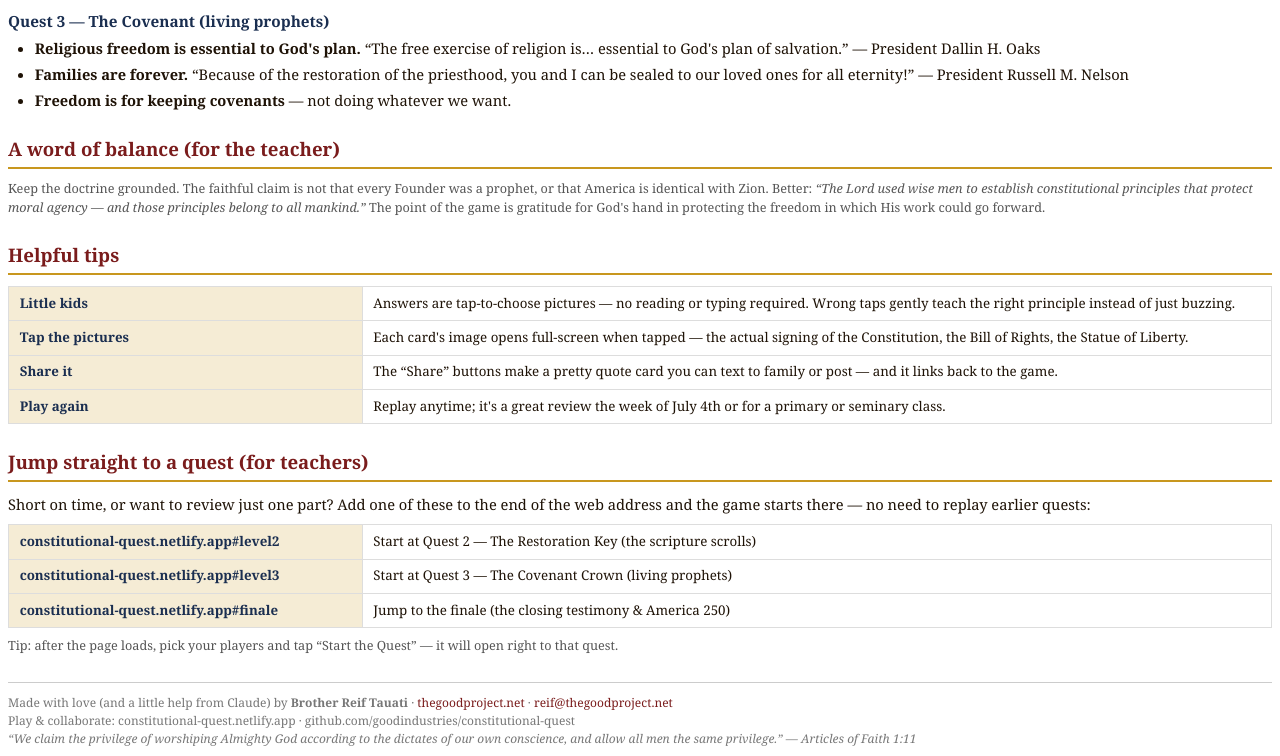
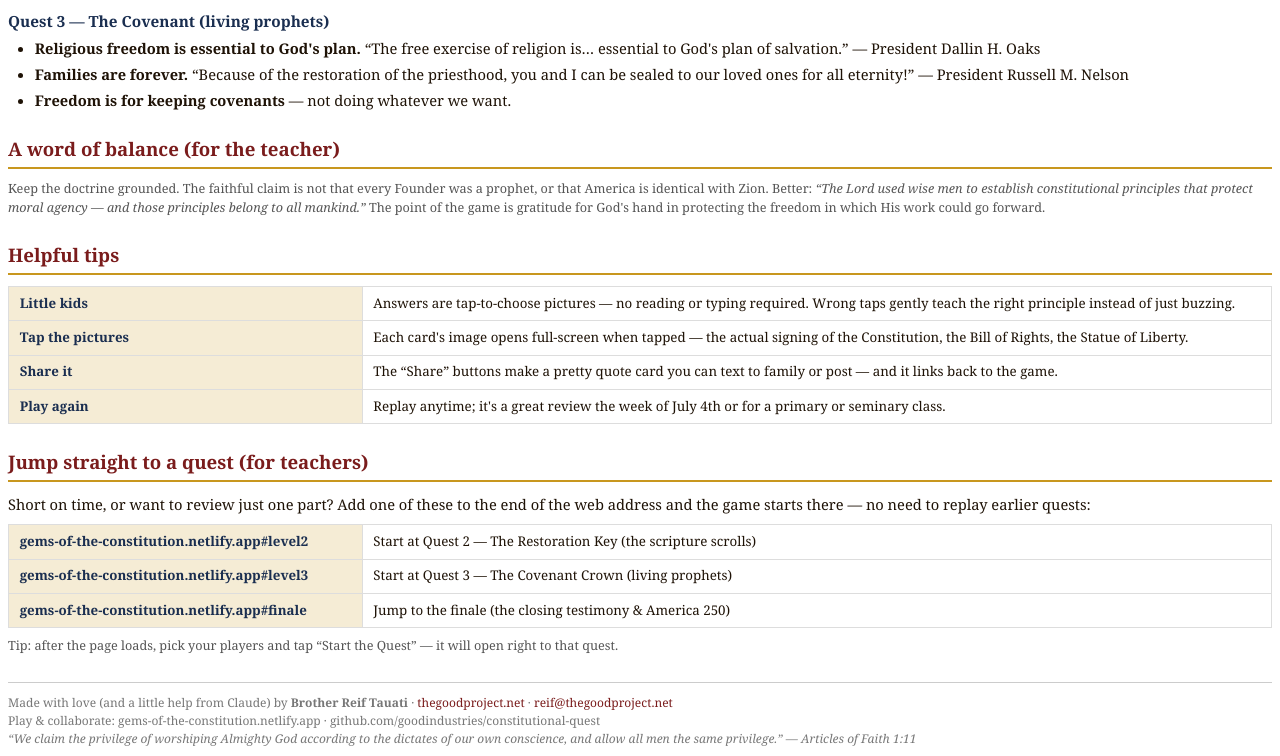
Before and after one commit to goodindustries/constitutional-quest, a website: page guide.html in a window 1280 px wide. Shown: the part 1346-2102 px from the top of the page. Drawn offline with Linux system fonts and the light colour scheme.

Commit message:
Rename site URL to gems-of-the-constitution.netlify.app (match title)
Co-Authored-By: Claude Opus 4.8 <noreply@anthropic.com>

```diff
--- a/guide.html
+++ b/guide.html
@@ -40,7 +40,7 @@
   <div class="sub">A treasure-hunt game that teaches the Declaration of Independence, the Constitution, and how religious freedom enabled the Restoration — from the Founding to forever families.</div>
 
   <div class="lead">
-    <b>Play it free in any web browser:</b> &nbsp; <span class="url">constitutional-quest.netlify.app</span><br>
+    <b>Play it free in any web browser:</b> &nbsp; <span class="url">gems-of-the-constitution.netlify.app</span><br>
     No app to install. Works on a phone, tablet, or computer. 1–4 players take turns together.
   </div>
 
@@ -109,15 +109,15 @@
   <h2>Jump straight to a quest (for teachers)</h2>
   <p>Short on time, or want to review just one part? Add one of these to the end of the web address and the game starts there — no need to replay earlier quests:</p>
   <table>
-    <tr><td class="k">constitutional-quest.netlify.app<b>#level2</b></td><td>Start at Quest 2 — The Restoration Key (the scripture scrolls)</td></tr>
-    <tr><td class="k">constitutional-quest.netlify.app<b>#level3</b></td><td>Start at Quest 3 — The Covenant Crown (living prophets)</td></tr>
-    <tr><td class="k">constitutional-quest.netlify.app<b>#finale</b></td><td>Jump to the finale (the closing testimony &amp; America 250)</td></tr>
+    <tr><td class="k">gems-of-the-constitution.netlify.app<b>#level2</b></td><td>Start at Quest 2 — The Restoration Key (the scripture scrolls)</td></tr>
+    <tr><td class="k">gems-of-the-constitution.netlify.app<b>#level3</b></td><td>Start at Quest 3 — The Covenant Crown (living prophets)</td></tr>
+    <tr><td class="k">gems-of-the-constitution.netlify.app<b>#finale</b></td><td>Jump to the finale (the closing testimony &amp; America 250)</td></tr>
   </table>
   <p class="note">Tip: after the page loads, pick your players and tap “Start the Quest” — it will open right to that quest.</p>
 
   <div class="footer">
     Made with love (and a little help from Claude) by <b>Brother Reif Tauati</b> · <a href="https://thegoodproject.net">thegoodproject.net</a> · <a href="mailto:reif@thegoodproject.net">reif@thegoodproject.net</a><br>
-    Play &amp; collaborate: constitutional-quest.netlify.app · github.com/goodindustries/constitutional-quest<br>
+    Play &amp; collaborate: gems-of-the-constitution.netlify.app · github.com/goodindustries/constitutional-quest<br>
     <i>“We claim the privilege of worshiping Almighty God according to the dictates of our own conscience, and allow all men the same privilege.” — Articles of Faith 1:11</i>
   </div>
 
--- a/package.json
+++ b/package.json
@@ -9,7 +9,7 @@
   "keywords": ["lds", "fhe", "constitution", "declaration-of-independence", "religious-freedom", "education", "game"],
   "author": "Reif Tauati <reif@thegoodproject.net> (https://thegoodproject.net)",
   "license": "MIT",
-  "homepage": "https://constitutional-quest.netlify.app",
+  "homepage": "https://gems-of-the-constitution.netlify.app",
   "repository": { "type": "git", "url": "https://github.com/goodindustries/constitutional-quest.git" },
   "type": "commonjs",
   "dependencies": {
```
Also changed, not shown: index.html (+5 -5 lines), README.md, og.png, 1 other file.
